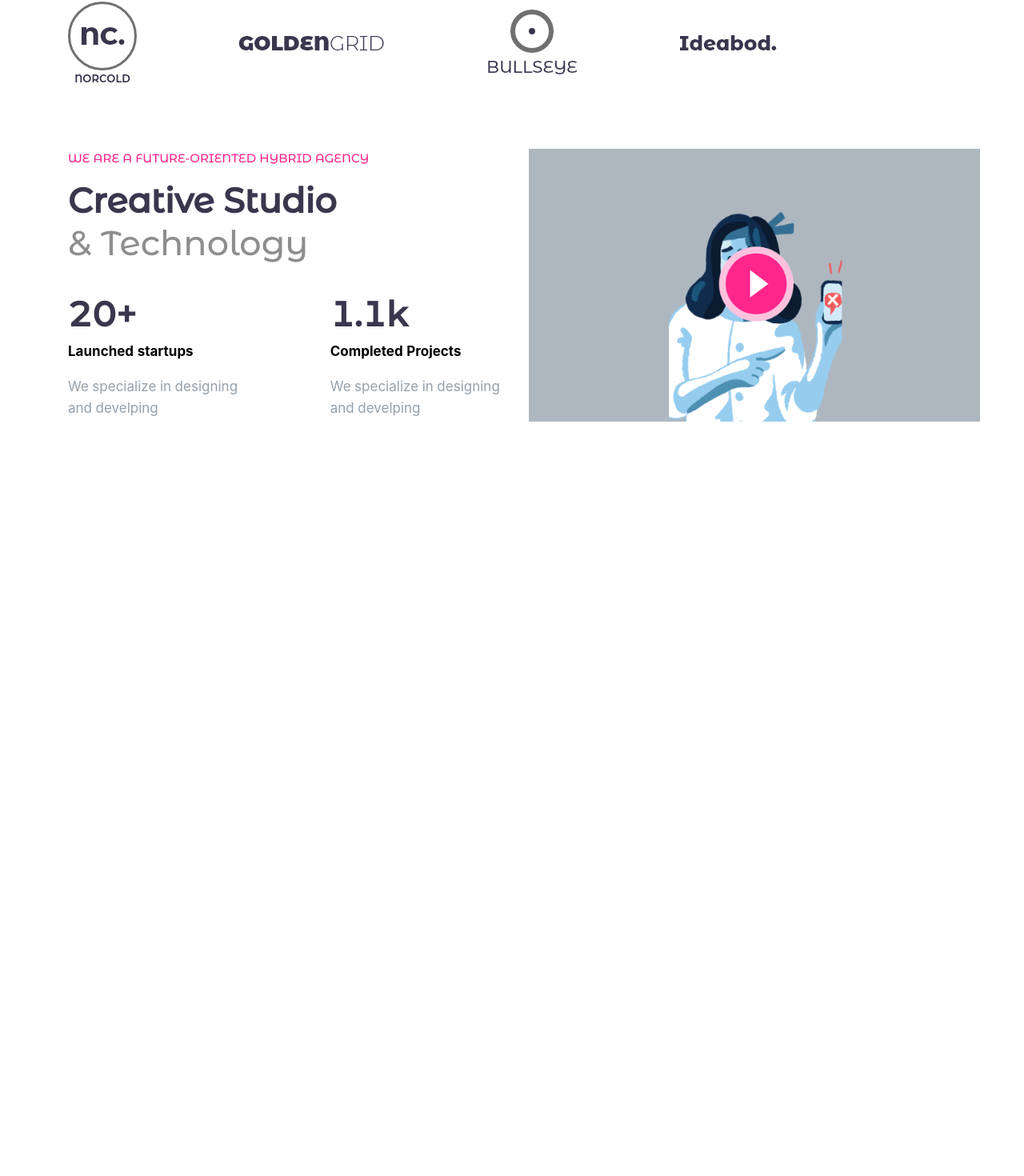
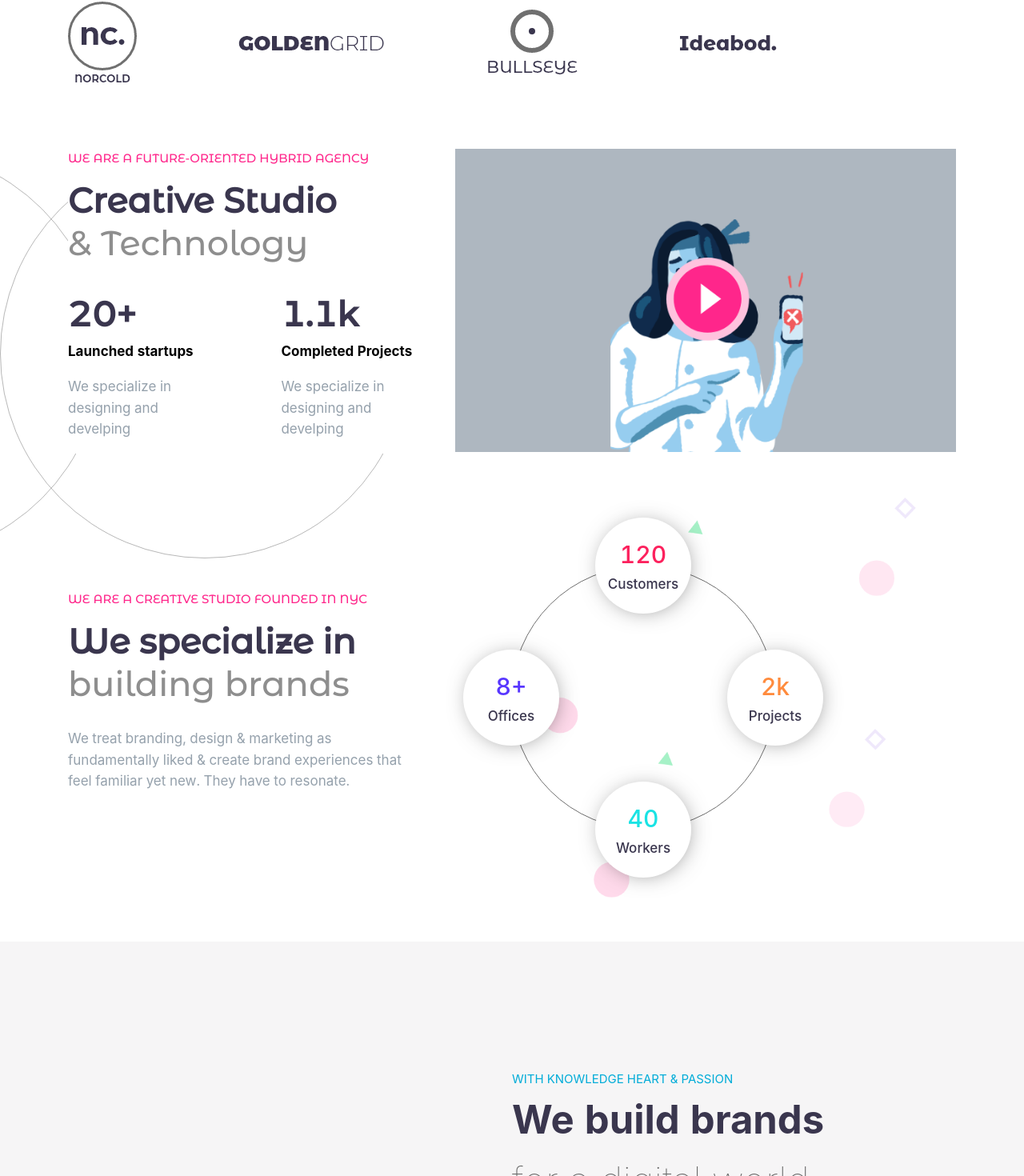
Before and after one commit to anhdo9797/teamwork, a React (Create React App) app: page / in a window 1280 px wide. Shown: the part 1679-3149 px from the top of the page at 80% size. Before the commit the page ends 2219 px from the top, so only its background shows below. Built offline with nearby package versions, Linux system fonts and the light colour scheme; a web font is replaced by a local one.

Commit message:
Done Task

```diff
--- a/src/Components/CreateStudio/index.jsx
+++ b/src/Components/CreateStudio/index.jsx
@@ -1,14 +1,15 @@
 import React from 'react';
 import { Tooltip } from 'antd';
 
-import { circle, videoStudio } from '../../assets/image';
+import { circle, videoStudio, pattern } from '../../assets/image';
 import './style.scss';
 
 class CreateStudio extends React.PureComponent {
   render() {
     return (
       <div className="createStudio">
-        {/* <img src={circle} style={{ position: 'absolute', left: 0 }} /> */}
+        <div className="lineCircle" />
+        <div className="lineCircle" style={{ left: '-30vw' }} />
         <div className="container">
           <div className="create">
             <div className="text">
@@ -34,6 +35,50 @@ class CreateStudio extends React.PureComponent {
               </Tooltip>
             </div>
           </div>
+
+          <div className="specialize">
+            <div className="text">
+              <h3>WE ARE A CREATIVE STUDIO FOUNDED IN NYC</h3>
+              <h1>We specialize in</h1>
+              <h2>building brands</h2>
+              <p>We treat branding, design & marketing as fundamentally liked & create brand experiences that feel familiar yet new. They have to resonate.</p>
+            </div>
+            <img src={pattern} className="pattern" />
+
+            <div className="wrapCircle">
+              <div style={{ zIndex: 1 }}>
+                <div className="circle" style={{ margin: 'auto' }}>
+                  <Tooltip title="Customers">
+                    <h1 style={{ color: '#FC215D' }}>120 </h1>
+                    <h2>Customers</h2>
+                  </Tooltip>
+                </div>
+              </div>
+              <div style={{ display: 'flex', justifyContent: 'space-between', padding: 0 }}>
+                <div className="line" />
+                <div className="circle">
+                  <Tooltip title="Offices">
+                    <h1 style={{ color: '#5837FF' }}>8+</h1>
+                    <h2>Offices</h2>
+                  </Tooltip>
+                </div>
+                <div className="circle">
+                  <Tooltip title="Projects">
+                    <h1 style={{ color: '#FF8B3D' }}>2k</h1>
+                    <h2>Projects </h2>
+                  </Tooltip>
+                </div>
+              </div>
+              <div style={{ zIndex: 1 }}>
+                <div className="circle" style={{ margin: 'auto' }}>
+                  <Tooltip title="Workers">
+                    <h1 style={{ color: '#1AE3E4' }}>40</h1>
+                    <h2>Workers</h2>
+                  </Tooltip>
+                </div>
+              </div>
+            </div>
+          </div>
         </div>
       </div>
     );
--- a/src/Components/CreateStudio/style.scss
+++ b/src/Components/CreateStudio/style.scss
@@ -1,14 +1,31 @@
 .createStudio {
+  position: relative;
+  .lineCircle {
+    width: 40vw;
+    height: 40vw;
+    border: 1px solid #707070;
+    border-radius: 40vw;
+    background-color: transparent;
+    position: absolute;
+    z-index: -1;
+    opacity: 0.5;
+  }
   .create {
     display: flex;
+    z-index: 1;
+    // background-color: #ffff;
     // flex-wrap: wrap;
+
     .text {
       margin: 0 auto;
-      min-width: 320px;
+      max-width: 40%;
+      margin-right: 40px;
+      background-color: #ffff;
+      z-index: 1;
     }
     .video {
       max-width: 650px;
-      margin-left: 30px;
+      //   margin-left: 30px;
       transition: 0.5s;
       width: 100%;
     }
@@ -17,6 +34,73 @@
       -webkit-box-shadow: 2px 2px 32px -11px rgba(0, 0, 0, 0.75);
       -moz-box-shadow: 2px 2px 32px -11px rgba(0, 0, 0, 0.75);
       box-shadow: 2px 2px 32px -11px rgba(0, 0, 0, 0.75);
+    }
+  }
+  .specialize {
+    display: flex;
+    margin: 80px 0;
+    position: relative;
+
+    align-items: center;
+
+    .pattern {
+      position: absolute;
+      right: 50px;
+      height: 500px;
+    }
+
+    .text {
+      max-width: 40%;
+      margin-right: 50px;
+      z-index: 1;
+      background-color: #ffff;
+    }
+    .wrapCircle {
+      width: 450px;
+      height: 450px;
+      display: flex;
+      flex-direction: column;
+      justify-content: space-between;
+      position: relative;
+      .line {
+        width: 330px;
+        height: 330px;
+        border: 1px solid #707070;
+        border-radius: 50%;
+        position: absolute;
+        top: 60px;
+        left: 60px;
+        z-index: 0;
+      }
+      .circle {
+        width: 120px;
+        height: 120px;
+        border-radius: 100px;
+        display: flex;
+        flex-direction: column;
+        background-color: #ffffff;
+        align-items: center;
+        justify-content: center;
+        z-index: 1;
+        -webkit-box-shadow: 2px 2px 32px -13px rgba(0, 0, 0, 0.75);
+        -moz-box-shadow: 2px 2px 32px -13px rgba(0, 0, 0, 0.75);
+        box-shadow: 2px 2px 32px -13px rgba(0, 0, 0, 0.75);
+        transition: 0.5s;
+        text-align: center;
+        h1 {
+          font-size: 30px;
+          margin: 0;
+        }
+        h2 {
+          font-size: 17px;
+          color: #3a364e;
+          margin: 0;
+        }
+      }
+      .circle:hover {
+        transform: scale(1.04);
+        box-shadow: 2px 2px 32px -6px rgba(0, 0, 0, 0.75);
+      }
     }
   }
 }
@@ -29,9 +113,31 @@
       .text {
         margin: 0 auto;
         text-align: center;
+        max-width: 100%;
       }
       .video {
-        margin: 0 auto;
+        margin: 40px auto;
+      }
+    }
+    .specialize {
+      flex-direction: column;
+      .text {
+        margin: 20px auto;
+        text-align: center;
+        max-width: 100%;
+      }
+
+      .wrapCircle {
+        width: 90vw;
+        height: 90vw;
+        .line {
+          width: 70vw;
+          height: 70vw;
+          border: 1px solid #707070;
+          border-radius: 50%;
+          top: 10vw;
+          left: 10vw;
+        }
       }
     }
   }
--- a/src/pages/Home/index.jsx
+++ b/src/pages/Home/index.jsx
@@ -20,9 +20,9 @@ class Home extends React.Component {
           <img className="donors" src={donors} />
         </div>
         <CreateStudio />
-        {/* <BuildBrands />
+        <BuildBrands />
         <News />
-        <Footer /> */}
+        <Footer />
       </div>
     );
   }
```
Also changed, not shown: src/App.jsx (+3 -4 lines).
